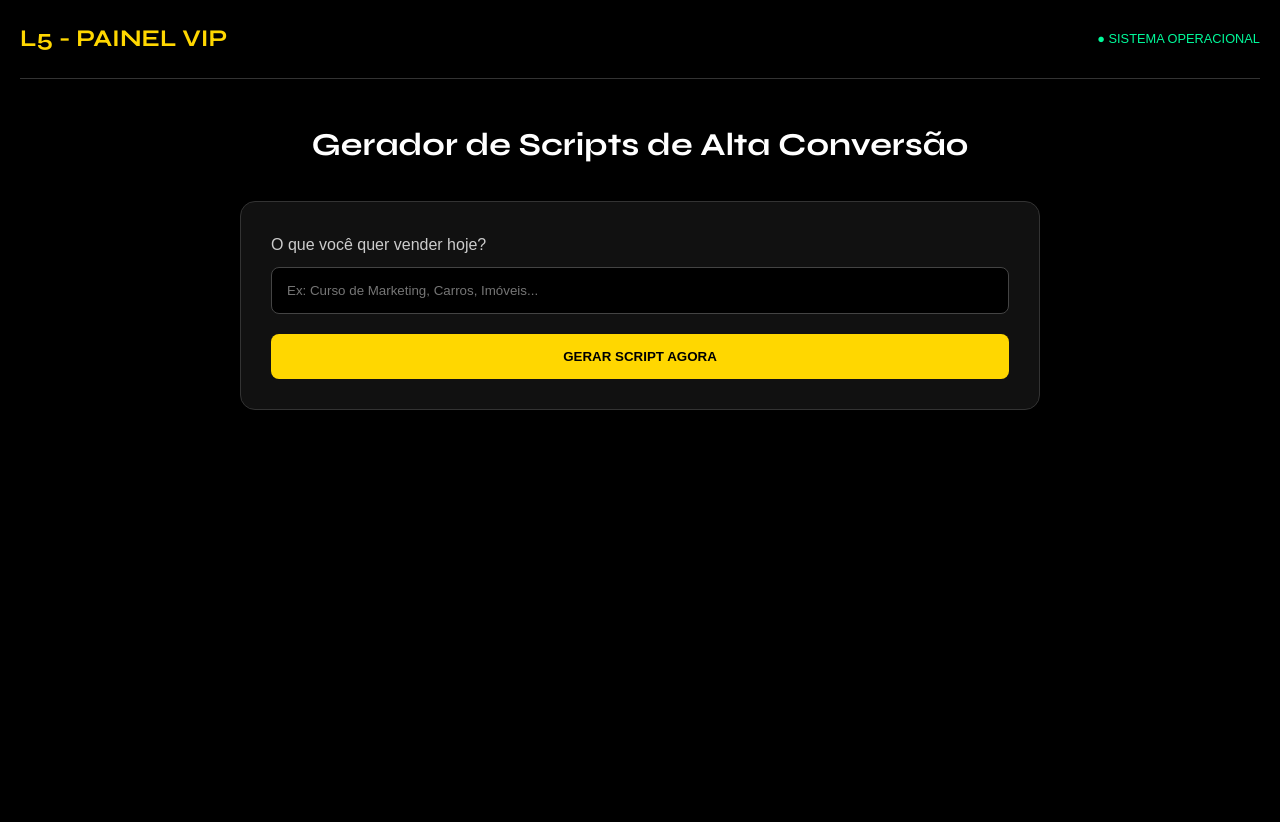
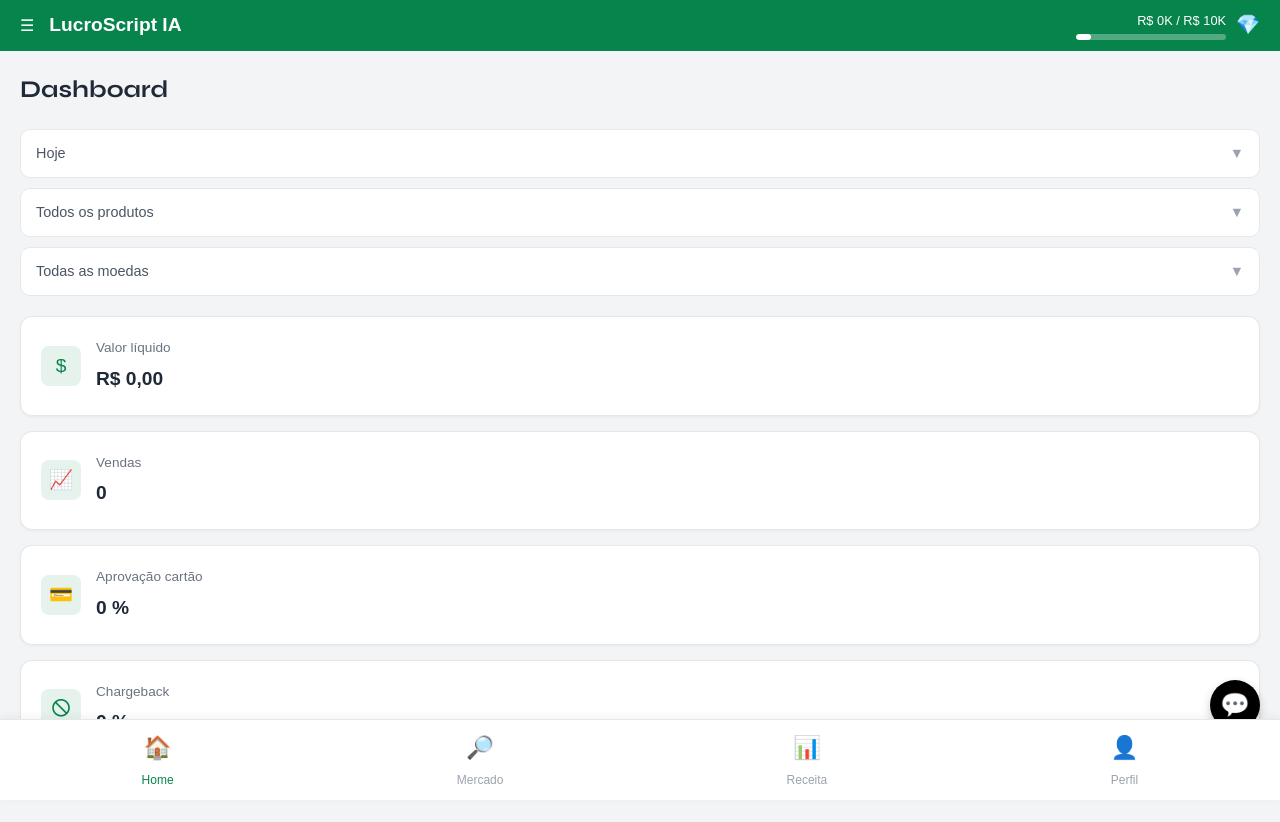
Before and after one commit to brunoh26/lucroscript-IA, a React (Vite) app: page / in a window 1280 px wide. Shown: the top 822 px of the page. Before the commit the page ends 800 px from the top, so only its background shows below. Built offline with nearby package versions, Linux system fonts and the light colour scheme.

Commit message:
Refactor Dashboard component with new styles

```diff
--- a/src/Dashboard.jsx
+++ b/src/Dashboard.jsx
@@ -1,57 +1,258 @@
-import React, { useState } from 'react';
+import React from 'react';
 
-export default function Dashboard() {
-  const [input, setInput] = useState('');
-  const [gerando, setGerando] = useState(false);
-  const [script, setScript] = useState('');
+// Estilos Reutilizáveis baseados nos prints da Kiwify
+const styles = {
+  container: {
+    backgroundColor: '#F3F4F6', // Cinza claro de fundo (igual image_4)
+    minHeight: '100vh',
+    fontFamily: 'sans-serif',
+    color: '#333',
+  },
+  header: {
+    backgroundColor: '#07834C', // Verde Kiwify (igual image_4)
+    color: '#fff',
+    padding: '10px 20px',
+    display: 'flex',
+    justifyContent: 'space-between',
+    alignItems: 'center',
+    position: 'sticky',
+    top: 0,
+    zIndex: 100,
+  },
+  logo: {
+    fontSize: '1.2rem',
+    fontWeight: 'bold',
+  },
+  goalBarContainer: {
+    display: 'flex',
+    alignItems: 'center',
+    gap: '10px',
+  },
+  goalBar: {
+    width: '150px',
+    height: '6px',
+    backgroundColor: 'rgba(255, 255, 255, 0.3)',
+    borderRadius: '3px',
+    overflow: 'hidden',
+  },
+  goalProgress: {
+    width: '10%', // Simulação do progresso (0K)
+    height: '100%',
+    backgroundColor: '#fff',
+    borderRadius: '3px',
+  },
+  main: {
+    padding: '20px',
+    paddingBottom: '80px', // Espaço para o menu inferior
+  },
+  title: {
+    fontSize: '1.5rem',
+    fontWeight: 'bold',
+    marginBottom: '20px',
+    color: '#1F2937', // Preto/Cinza escuro
+  },
+  filtersContainer: {
+    display: 'flex',
+    flexDirection: 'column',
+    gap: '10px',
+    marginBottom: '20px',
+  },
+  filter: {
+    backgroundColor: '#fff',
+    padding: '12px 15px',
+    borderRadius: '10px',
+    border: '1px solid #E5E7EB',
+    display: 'flex',
+    justifyContent: 'space-between',
+    alignItems: 'center',
+    cursor: 'pointer',
+    fontSize: '0.9rem',
+    color: '#4B5563',
+  },
+  card: {
+    backgroundColor: '#fff',
+    padding: '20px',
+    borderRadius: '12px',
+    border: '1px solid #E5E7EB',
+    marginBottom: '15px',
+    display: 'flex',
+    alignItems: 'center',
+    gap: '15px',
+    boxShadow: '0 1px 3px rgba(0, 0, 0, 0.05)', // Sombra leve
+  },
+  cardIcon: {
+    width: '40px',
+    height: '40px',
+    borderRadius: '8px',
+    backgroundColor: '#E6F3EC', // Verde claro de fundo dos ícones
+    color: '#07834C', // Verde ícone
+    display: 'flex',
+    alignItems: 'center',
+    justifyContent: 'center',
+    fontSize: '1.2rem',
+  },
+  cardTitle: {
+    fontSize: '0.85rem',
+    color: '#6B7280', // Cinza texto (igual image_4)
+    marginBottom: '5px',
+  },
+  cardValue: {
+    fontSize: '1.2rem',
+    fontWeight: 'bold',
+    color: '#1F2937',
+  },
+  // Menu Inferior (Bottom Navigation)
+  bottomNav: {
+    position: 'fixed',
+    bottom: 0,
+    left: 0,
+    right: 0,
+    backgroundColor: '#fff',
+    padding: '10px 0',
+    display: 'flex',
+    justifyContent: 'space-around',
+    alignItems: 'center',
+    borderTop: '1px solid #E5E7EB',
+    boxShadow: '0 -2px 10px rgba(0, 0, 0, 0.05)',
+  },
+  navItem: {
+    display: 'flex',
+    flexDirection: 'column',
+    alignItems: 'center',
+    gap: '5px',
+    color: '#9CA3AF', // Cinza inativo
+    cursor: 'pointer',
+    fontSize: '0.75rem',
+  },
+  navItemActive: {
+    color: '#07834C', // Verde ativo
+  },
+  // Ícones do Menu Inferior
+  navIcon: {
+    fontSize: '1.4rem',
+  },
+  // Balão de Chat (Suporte)
+  chatButton: {
+    position: 'fixed',
+    bottom: '70px',
+    right: '20px',
+    backgroundColor: '#000',
+    width: '50px',
+    height: '50px',
+    borderRadius: '25px',
+    display: 'flex',
+    alignItems: 'center',
+    justifyContent: 'center',
+    color: '#fff',
+    fontSize: '1.5rem',
+    cursor: 'pointer',
+    boxShadow: '0 4px 10px rgba(0, 0, 0, 0.2)',
+  },
+};
 
-  const gerarScript = () => {
-    if(!input) return alert("Digite o que você vende!");
-    setGerando(true);
-    // Simulando o processamento da IA L5
-    setTimeout(() => {
-      setScript(`🔥 SCRIPT GERADO PELA IA L5 PARA: ${input.toUpperCase()}\n\n[Gatilho de Atenção]: Você já percebeu que o mercado mudou?\n[Problema]: Muitos tentam vender, mas poucos dominam a técnica...\n[Solução]: Com o LucroScript IA, você tem o segredo nas mãos.\n[Chamada]: Clique abaixo e garanta sua vaga agora!`);
-      setGerando(false);
-    }, 2000);
-  };
+export default function DashboardKiwifyStyle() {
+  return (
+    <div style={styles.container}>
 
-  return (
-    <div style={{ backgroundColor: '#000', minHeight: '100vh', color: '#fff', fontFamily: 'sans-serif', padding: '20px' }}>
-      {/* Header do Painel */}
-      <header style={{ borderBottom: '1px solid #333', paddingBottom: '20px', display: 'flex', justifyContent: 'space-between', alignItems: 'center' }}>
-        <h2 style={{ color: '#FFD700', margin: 0 }}>L5 - PAINEL VIP</h2>
-        <span style={{ color: '#00FA9A', fontSize: '0.8rem' }}>● SISTEMA OPERACIONAL</span>
+      {/* HEADER (Barra Superior Verde) */}
+      <header style={styles.header}>
+        <div style={{ display: 'flex', alignItems: 'center', gap: '15px' }}>
+          <span>&#9776;</span> {/* Ícone do Menu Hamburguer */}
+          <span style={styles.logo}>LucroScript IA</span>
+        </div>
+        <div style={styles.goalBarContainer}>
+          <div style={{ ...styles.goalBarContainer, display: 'flex', flexDirection: 'column', alignItems: 'flex-end', gap: '2px' }}>
+            <span style={{ fontSize: '0.8rem' }}>R$ 0K / R$ 10K</span>
+            <div style={styles.goalBar}>
+              <div style={styles.goalProgress}></div>
+            </div>
+          </div>
+          <span style={{ fontSize: '1.2rem' }}>💎</span> {/* Ícone do Diamante */}
+        </div>
       </header>
 
-      <main style={{ maxWidth: '800px', margin: '40px auto' }}>
-        <h1 style={{ textAlign: 'center', marginBottom: '30px' }}>Gerador de Scripts de Alta Conversão</h1>
+      {/* ÁREA PRINCIPAL */}
+      <main style={styles.main}>
+        <h1 style={styles.title}>Dashboard</h1>
 
-        <div style={{ background: '#111', padding: '30px', borderRadius: '15px', border: '1px solid #333' }}>
-          <label style={{ display: 'block', marginBottom: '10px', color: '#ccc' }}>O que você quer vender hoje?</label>
-          <input
-            type="text"
-            placeholder="Ex: Curso de Marketing, Carros, Imóveis..."
-            value={input}
-            onChange={(e) => setInput(e.target.value)}
-            style={{ width: '100%', padding: '15px', borderRadius: '8px', border: '1px solid #444', background: '#000', color: '#fff', marginBottom: '20px' }}
-          />
-
-          <button
-            onClick={gerarScript}
-            disabled={gerando}
-            style={{ width: '100%', padding: '15px', background: '#FFD700', color: '#000', border: 'none', borderRadius: '8px', fontWeight: 'bold', cursor: 'pointer' }}
-          >
-            {gerando ? 'PROCESSANDO IA L5...' : 'GERAR SCRIPT AGORA'}
-          </button>
+        {/* FILTROS (Igual image_4) */}
+        <div style={styles.filtersContainer}>
+          <div style={styles.filter}>
+            <span>Hoje</span>
+            <span style={{ color: '#9CA3AF' }}>&#9660;</span>
+          </div>
+          <div style={styles.filter}>
+            <span>Todos os produtos</span>
+            <span style={{ color: '#9CA3AF' }}>&#9660;</span>
+          </div>
+          <div style={styles.filter}>
+            <span>Todas as moedas</span>
+            <span style={{ color: '#9CA3AF' }}>&#9660;</span>
+          </div>
         </div>
 
-        {script && (
-          <div style={{ marginTop: '30px', background: '#002b1b', border: '1px solid #00FA9A', padding: '20px', borderRadius: '10px', whiteSpace: 'pre-wrap' }}>
-            <h3 style={{ color: '#00FA9A', marginTop: 0 }}>✔ Script Pronto:</h3>
-            {script}
+        {/* CARTÕES DE MÉTRICAS */}
+        {/* Valor Líquido (Igual image_4) */}
+        <div style={styles.card}>
+          <div style={styles.cardIcon}>$</div>
+          <div>
+            <div style={styles.cardTitle}>Valor líquido</div>
+            <div style={styles.cardValue}>R$ 0,00</div>
           </div>
-        )}
+        </div>
+
+        {/* Vendas (Igual image_4) */}
+        <div style={styles.card}>
+          <div style={styles.cardIcon}>&#128200;</div>
+          <div>
+            <div style={styles.cardTitle}>Vendas</div>
+            <div style={styles.cardValue}>0</div>
+          </div>
+        </div>
+
+        {/* Aprovação cartão (Igual image_5) */}
+        <div style={styles.card}>
+          <div style={styles.cardIcon}>&#128179;</div>
+          <div>
+            <div style={styles.cardTitle}>Aprovação cartão</div>
+            <div style={styles.cardValue}>0 %</div>
+          </div>
+        </div>
+
+        {/* Chargeback (Igual image_5) */}
+        <div style={styles.card}>
+          <div style={styles.cardIcon}>&#128711;</div>
+          <div>
+            <div style={styles.cardTitle}>Chargeback</div>
+            <div style={styles.cardValue}>0 %</div>
+          </div>
+        </div>
       </main>
+
+      {/* BALÃO DE CHAT (SUPORTE) */}
+      <div style={styles.chatButton}>
+        <span>&#128172;</span>
+      </div>
+
+      {/* MENU INFERIOR (Bottom Navigation - Igual prints) */}
+      <footer style={styles.bottomNav}>
+        <div style={{ ...styles.navItem, ...styles.navItemActive }}>
+          <span style={styles.navIcon}>🏠</span>
+          <span>Home</span>
+        </div>
+        <div style={styles.navItem}>
+          <span style={styles.navIcon}>&#128270;</span> {/* Ícone de Pesquisa/Lupa */}
+          <span>Mercado</span>
+        </div>
+        <div style={styles.navItem}>
+          <span style={styles.navIcon}>&#128202;</span> {/* Ícone de Gráfico/Receita */}
+          <span>Receita</span>
+        </div>
+        <div style={styles.navItem}>
+          <span style={styles.navIcon}>&#128100;</span> {/* Ícone de Usuário */}
+          <span>Perfil</span>
+        </div>
+      </footer>
     </div>
   );
-                    }
+  }
```
